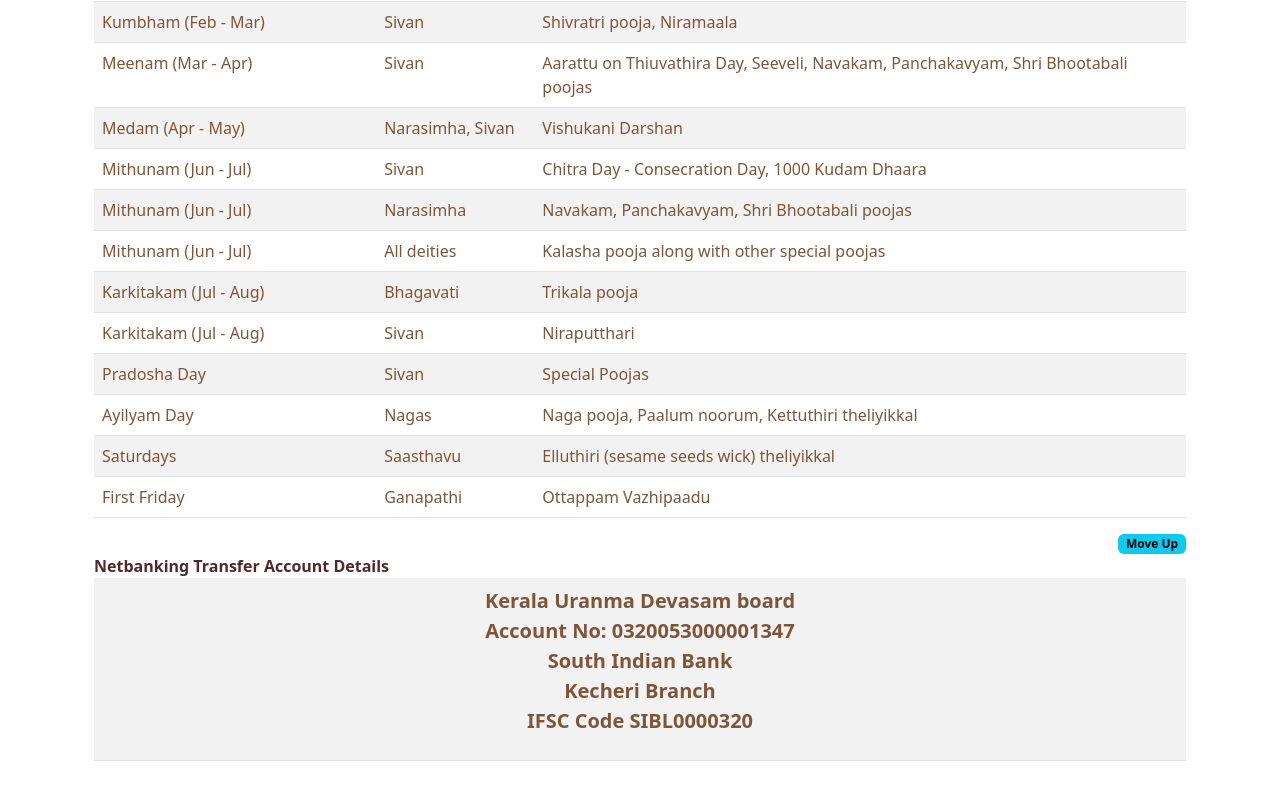
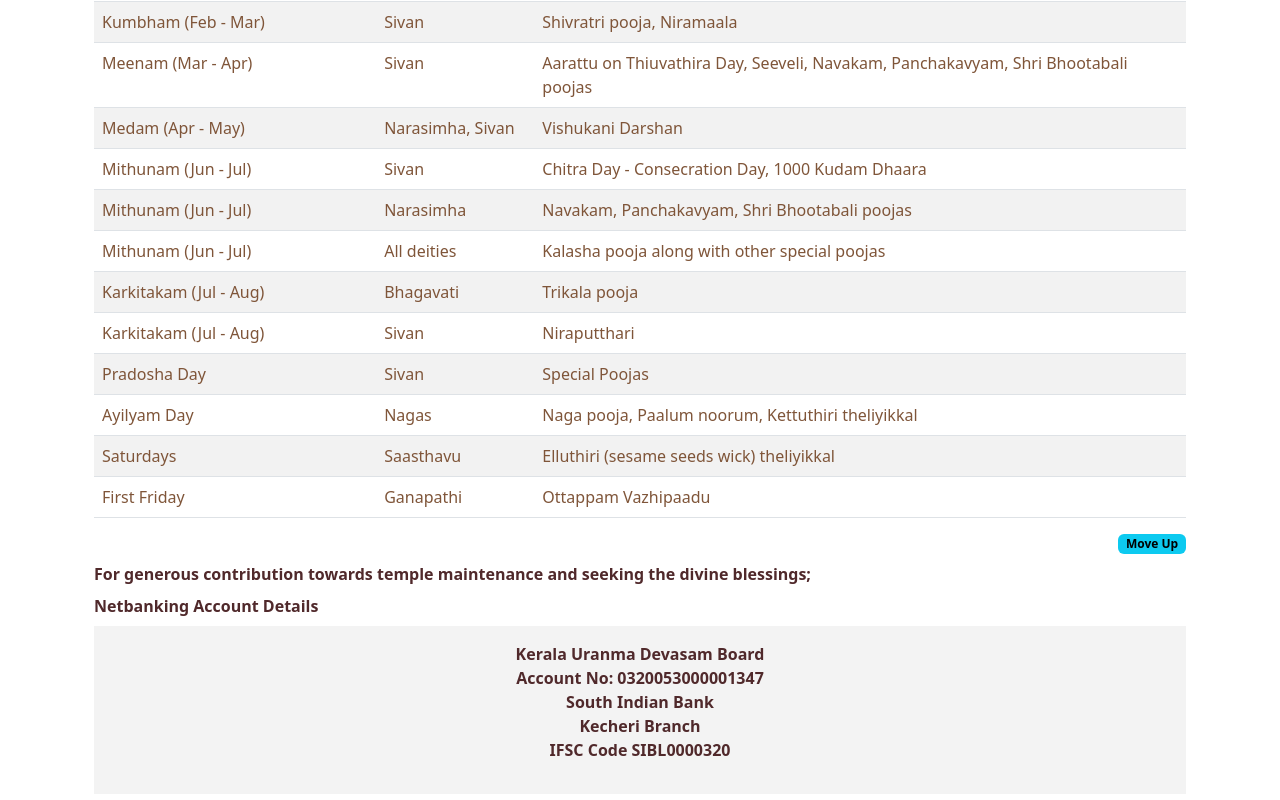
Before and after one commit to mkntr/chemmanthatta, an Angular app: page /pooja in a window 1280 px wide. Shown: the part 5382-6182 px from the top of the page. Built offline with nearby package versions, Linux system fonts and the light colour scheme.

Commit message:
update to the Ui style

```diff
--- a/src/app/account/account.component.html
+++ b/src/app/account/account.component.html
@@ -1,7 +1,7 @@
-<div class="table-responsive">
-    <div class="sub-header-text">Netbanking Transfer Account Details</div>
-    <table class="table table-striped caption-top">
-        <!-- <caption class="h5">Online contributions to Temple can be done through our Bank account</caption> -->
+<div>
+    <div class="sub-header-text my-2">Netbanking Account Details</div>
+    <!-- <caption class="h5">Online contributions to Temple can be done through our Bank account</caption> -->
+    <!-- <table class="table table-striped caption-top">
         <tbody>
         <tr>
             <td>
@@ -13,9 +13,16 @@
                     IFSC Code SIBL0000320
                 </blockquote>
             </td>
-
         </tr>
-
         </tbody>
-    </table>
+    </table> -->
+    <div class="card rounded-0 p-3 border-0 align-items-center" >
+        <p class="text-center fw-bold para-text">
+            Kerala Uranma Devasam Board <br>
+            Account No: 0320053000001347 <br>
+            South Indian Bank <br>
+            Kecheri Branch <br>
+            IFSC Code SIBL0000320
+        </p>
+    </div>
 </div>
--- a/src/app/devaswom/devaswom.component.html
+++ b/src/app/devaswom/devaswom.component.html
@@ -10,7 +10,8 @@
     <div class="row">
         <div class="col" *ngFor="let item of administration">
             <div class="card rounded-0 p-5 my-1 border-0 align-items-center" >
-                <img src="../../assets/img/{{item.imgSrc}}" class="card-img-top rounded-0 img-thumbnail img-fluid" alt="{{item.imgSrc}}" style="height: 15rem;width:15rem" >
+                <img src="../../assets/img/{{item.imgSrc}}" class="card-img-top rounded-0 img-thumbnail img-fluid" alt="{{item.imgSrc}}"
+                style="height: 15%;width:15rem" >
                 <span class="header-text text-center">{{item.what}}</span>
                 <p class="sub-header-text text-center">{{item.whom}} </p>
             </div>
--- a/src/app/festival/festival.component.html
+++ b/src/app/festival/festival.component.html
@@ -5,11 +5,11 @@
     </div>
 </div>
 
-<div class="container">
+<div class="container my-2">
     <div class="sub-header-text">Temples Gallery</div>
     <div class="row ">
         <div class="col" *ngFor="let item of gallery">
-            <div class="card rounded-0 p-5 my-1 border-0 align-items-center" >
+            <div class="card rounded-0 p-5 my-2 border-0 align-items-center" >
                 <img src="../../assets/img/{{item.imgSrc}}" class="card-img-top rounded-0 img-thumbnail img-fluid" alt="{{item.paraText}}" style="height: 10rem;width:15rem" >
                 <span class="sub-header-text">{{item.headerText}}</span>
                 <p class="card-text">{{item.paraText}} </p>
--- a/src/app/home/home.component.html
+++ b/src/app/home/home.component.html
@@ -19,10 +19,11 @@
                 <p >Recent Event </p>
             </div>
             <div class="row">
+                <div class="col">
                 <p class="header-text">Please make use of UPI Scan & Pay or Netbanking Transfer for any generous contribution to temple or poojas </p>
                 <div class="sub-header-text">UPI Scan and Pay</div>
                 <!-- UPI Scan And Pay -->
-                <div class="card rounded-0 p-5 my-1 border-0 align-items-center" >
+                <div class="card rounded-0 p-3 my-2 border-0 align-items-center" >
                     <img src="../../assets/img/{{upipay}}" class="card-img-top rounded-0 img-thumbnail img-fluid" alt="{{upipay}}" style="height: auto;width:15rem" >
                     <!-- <span class="sub-header-text">UPI SCAN AND PAY</span> -->
                     <!-- <p class="card-text"> </p> -->
--- a/src/app/legend/legend.component.html
+++ b/src/app/legend/legend.component.html
@@ -4,9 +4,14 @@
         <app-banner></app-banner>
     </div>
 </div>
-<div class="row">
-    <div class="col">
-        <!-- About the temple -->
-        <app-about class="justify-content-between text-wrap text-break para-text"></app-about>
+<div class="container my-2">
+    <div class="row">
+        <div class="col">
+            <!-- About the temple -->
+            <div class="card rounded-0 border-0 align-items-center" >
+            <app-about class="justify-content-between text-wrap text-break para-text"></app-about>
+            </div>
+
+        </div>
     </div>
 </div>
--- a/src/app/pooja/pooja.component.html
+++ b/src/app/pooja/pooja.component.html
@@ -37,5 +37,8 @@
     <!-- 3. Special Poojas -->
     <app-specialpooja id="specialpooja" [elementId] = "'banner'" (newEvent)="scroll($event)"></app-specialpooja>
     <!-- 4. Account Details -->
+    <div class="sub-header-text text-wrap text-break my-2">
+        For generous contribution towards temple maintenance and seeking the divine blessings;
+    </div>
     <app-account id="account"></app-account>
 </div>
--- a/src/assets/dataitems.ts
+++ b/src/assets/dataitems.ts
@@ -60,7 +60,7 @@ export const ADMINISTRATION : Administration[] = [
     },
     {
         what:'Administrative Officer',
-        whom:'AK chandrasekharan Nair',
+        whom:'AK Chandrasekharan Nair',
         imgSrc:'avatarimage.png'
     }
 ]
--- a/src/styles.css
+++ b/src/styles.css
@@ -43,3 +43,7 @@ td{
     color: #7f5539 !important;
     font-weight: 500 !important;
 }
+
+.card{
+    background-color: #f3f3f3 !important
+}
```
